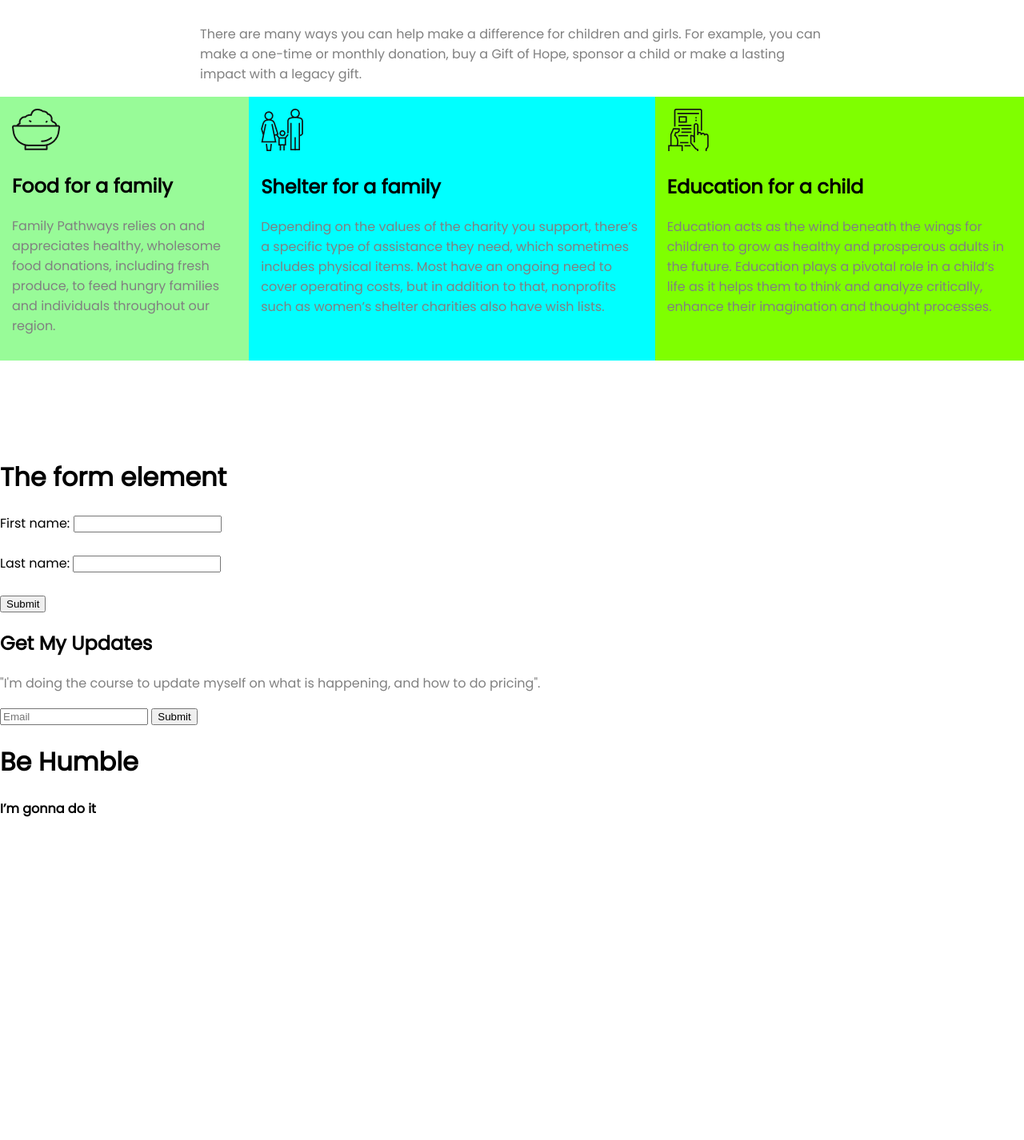
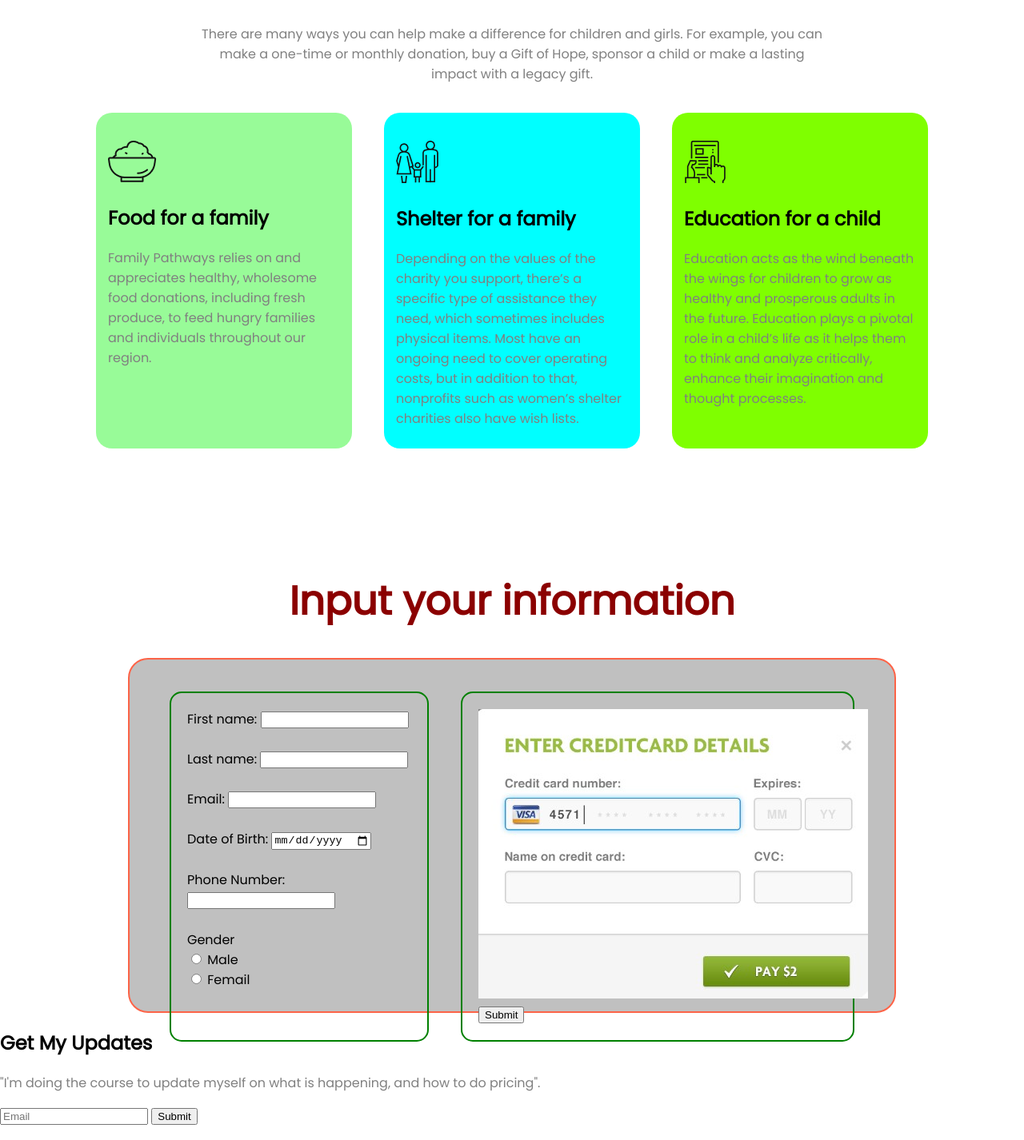
Before and after one commit to jonytheboss/donate-today-main, a plain HTML site: page index.html in a window 1280 px wide. Shown: the part 1636-3062 px from the top of the page at 80% size. Before the commit the page ends 2681 px from the top, so only its background shows below. Drawn offline with Linux system fonts and the light colour scheme.

Commit message:
form add

```diff
--- a/index.html
+++ b/index.html
@@ -56,7 +56,7 @@
         <a class="link-button" href="">Donate Now</a>
     </section>
     <section class="section-three">
-        <h1 style="font-size: 40px;">Our Donate Plan</h1>
+        <h1 id="section-three-h1">Our Donate Plan</h1>
         <p class="p-middle">There are many ways you can help make a difference for children and girls. For example, you
             can make a
             one-time or monthly donation, buy a Gift of Hope, sponsor a child or make a lasting impact with a legacy
@@ -84,15 +84,36 @@
             </div>
         </div>
     </section>
-    <div>
-        <h1>The form element</h1>
-        <form action="/action_page.php">
-            <label for="fname">First name:</label>
-            <input type="text" id="fname" name="fname"><br><br>
-            <label for="lname">Last name:</label>
-            <input type="text" id="lname" name="lname"><br><br>
-            <input type="submit" value="Submit">
-        </form>
+    <h1 class="one-h1">Input your information</h1>
+    <div class="form-container">
+        <div class="flexible-container">
+            <form class="form-inner" action="">
+                <label for="">First name:</label>
+                <input type="text"><br><br>
+                <label for="">Last name:</label>
+                <input type="text"><br><br>
+                <label for="">Email:</label>
+                <input type="email"><br><br>
+                <label for="">Date of Birth:</label>
+                <input type="date"><br><br>
+                <label for="">Phone Number:</label>
+                <input type="number"><br><br>
+
+                <label for="">Gender</label><br>
+                <input type="radio">
+                <label for="">Male</label><br>
+                <input type="radio">
+                <label for="">Femail</label><br>
+
+            </form>
+            <form class="form-inner" action="">
+
+                <img class="payment-img" src="images/payment 2.jpg" alt="">
+
+                <input type="submit" value="Submit">
+
+            </form>
+        </div>
 
 
 
--- a/style.css
+++ b/style.css
@@ -57,6 +57,7 @@ p {
 .p-middle {
     margin-left: 250px;
     margin-right: 250px;
+    text-align: center;
 }
 
 .float-container-count {
@@ -86,18 +87,70 @@ hr {
     margin-top: 130px;
 }
 
+#section-three-h1 {
+    text-align: center;
+    font-size: 40px;
+}
+
+.section-three-content {
+    margin-left: 100px;
+    margin-right: 100px;
+    clear: both;
+}
+
 .food-aria {
     background-color: palegreen;
-    padding: 15px;
+    padding: 35px 15px;
+    border-radius: 20px;
+    margin: 20px;
+    float: left;
+    width: 33.33%;
+    height: 350px;
+
 
 }
 
 .shelter-aria {
     background-color: aqua;
-    padding: 15px;
+    padding: 35px 15px;
+    border-radius: 20px;
+    margin: 20px;
+    float: left;
+    width: 33.33%;
+    height: 350px;
 }
 
 .frame-aria {
     background-color: chartreuse;
-    padding: 15px;
+    padding: 35px 15px;
+    border-radius: 20px;
+    margin: 20px;
+    float: left;
+    width: 33.33%;
+    height: 350px;
 }
+
+.one-h1 {
+    color: darkred;
+    text-align: center;
+    font-size: 50px;
+}
+
+.form-container {
+    height: 400px;
+    width: 70%;
+    background-color: silver;
+    border: 2px tomato solid;
+    border-radius: 25px;
+    margin: auto;
+    padding: 20px 30px;
+}
+
+.form-inner {
+    border: 2px green solid;
+    border-radius: 15px;
+    margin: 20px 20px;
+    padding: 20px 20px;
+    width: 50%;
+
+}
```
Also changed, not shown: images/payment 2.jpg (added), images/payment form.jpg (added).
